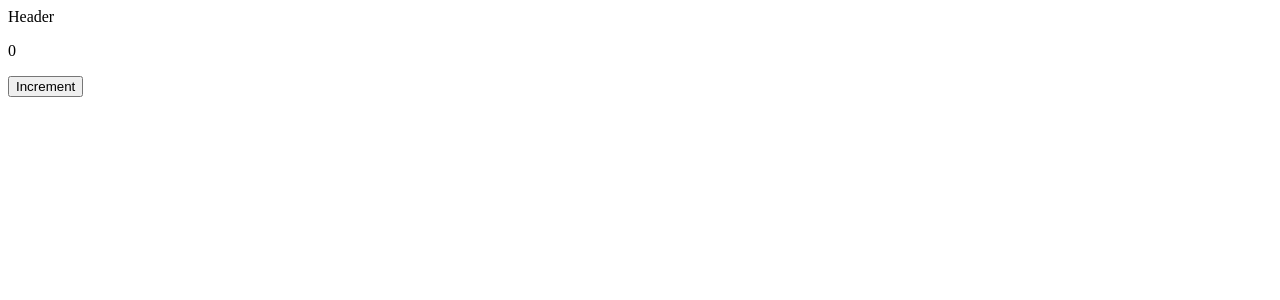
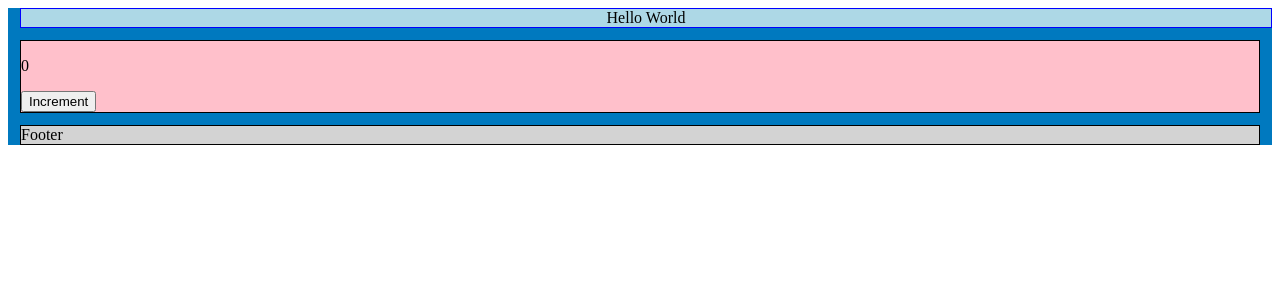
Before and after one commit to kakulo83/trello_clone_frontend, a React app: page / in a window 1280 px wide. Shown: the top 300 px of the page. Built offline with nearby package versions, Linux system fonts and the light colour scheme; the HTML template or start-up script is replaced by a standard one.

Commit message:
Add styled-components

```diff
--- a/package.json
+++ b/package.json
@@ -14,9 +14,11 @@
     "@types/react": "^16.8.24",
     "@types/react-dom": "^16.8.5",
     "@types/react-redux": "^7.1.2",
+    "@types/styled-components": "^4.1.18",
     "@typescript-eslint/parser": "1.13.0",
     "eslint": "^6.1.0",
     "eslint-plugin-react": "^7.14.3",
+    "install": "^0.13.0",
     "react-redux": "^7.1.1",
     "redux": "^4.0.4",
     "redux-devtools-extension": "^2.13.8",
--- a/src/components/App.tsx
+++ b/src/components/App.tsx
@@ -1,5 +1,18 @@
 import * as React from "react";
+import styled from "styled-components";
 import Header from "./Header";
+import Footer from "./Footer";
+
+const AppContainer = styled.div`
+  height: 100%;
+  background-color: rgb(0, 121, 191);
+`;
+
+const ContentContainer = styled.div`
+  border: solid 1px; red;
+  background-color: pink;
+  margin: 12px;
+`;
 
 type Props = {
   count: number;
@@ -7,15 +20,18 @@ type Props = {
 }
 
 const App: React.FC<Props> = props => (
-  <div>
+  <AppContainer>
     <Header/>
+    <ContentContainer>
       <p>{props.count}</p>
       <input
         onClick={() => props.clickHandler()}
         type="button"
         value="Increment"
       />
-  </div>
+    </ContentContainer>
+    <Footer />
+  </AppContainer>
 )
 
 export default App
--- a/src/components/Footer.tsx
+++ b/src/components/Footer.tsx
@@ -1,9 +1,16 @@
 import * as React from "react";
+import styled from "styled-components";
+
+const FooterContainer = styled.div`
+  border: solid 1px black;
+  background-color: lightgray;
+  margin: 12px;
+`;
 
 const Footer: React.FC = () => (
-  <div>
+  <FooterContainer>
     Footer
-  </div>
+  </FooterContainer>
 )
 
 export default Footer
--- a/src/components/Header.tsx
+++ b/src/components/Header.tsx
@@ -1,9 +1,20 @@
 import * as React from "react";
+import styled from "styled-components";
+
+const CenteredTitle = styled.div`
+  text-align: center;
+`;
+
+const HeaderContainer = styled.div`
+  border: solid 1px blue;
+  background-color: lightblue;
+  margin: 0 0 0 12px;
+`;
 
 const Header: React.FC = () => (
-  <div>
-    Header
-  </div>
+  <HeaderContainer>
+    <CenteredTitle>Hello World</CenteredTitle>
+  </HeaderContainer>
 )
 
 export default Header
--- a/src/index.tsx
+++ b/src/index.tsx
@@ -14,5 +14,5 @@ ReactDOM.render(
   <Provider store={store}>
     <AppContainer />
   </Provider>,
-  document.getElementById("example")
+  document.getElementById("app-container")
 );
```
Also changed, not shown: 1 other file (tests, documents, lock files or other folders). Lines whose indentation alone changed are shown as unchanged.
